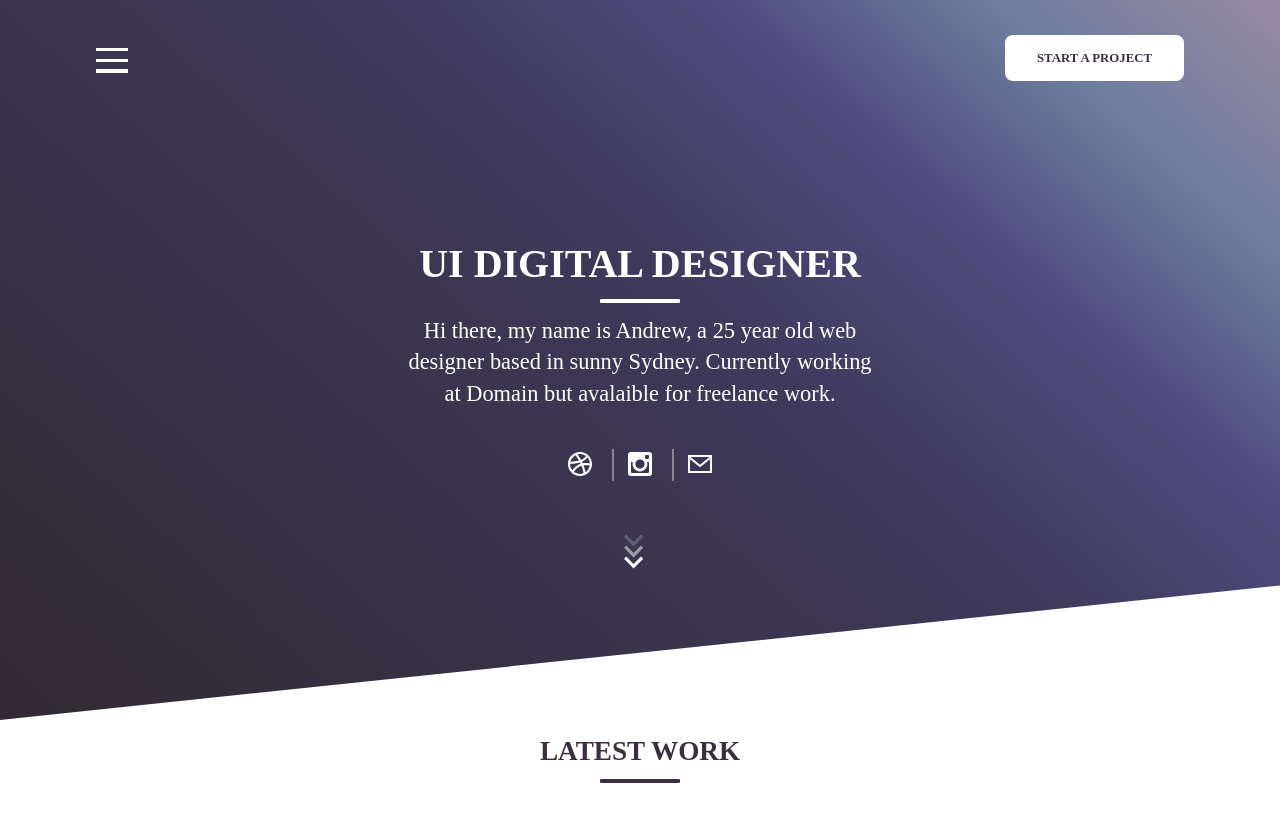
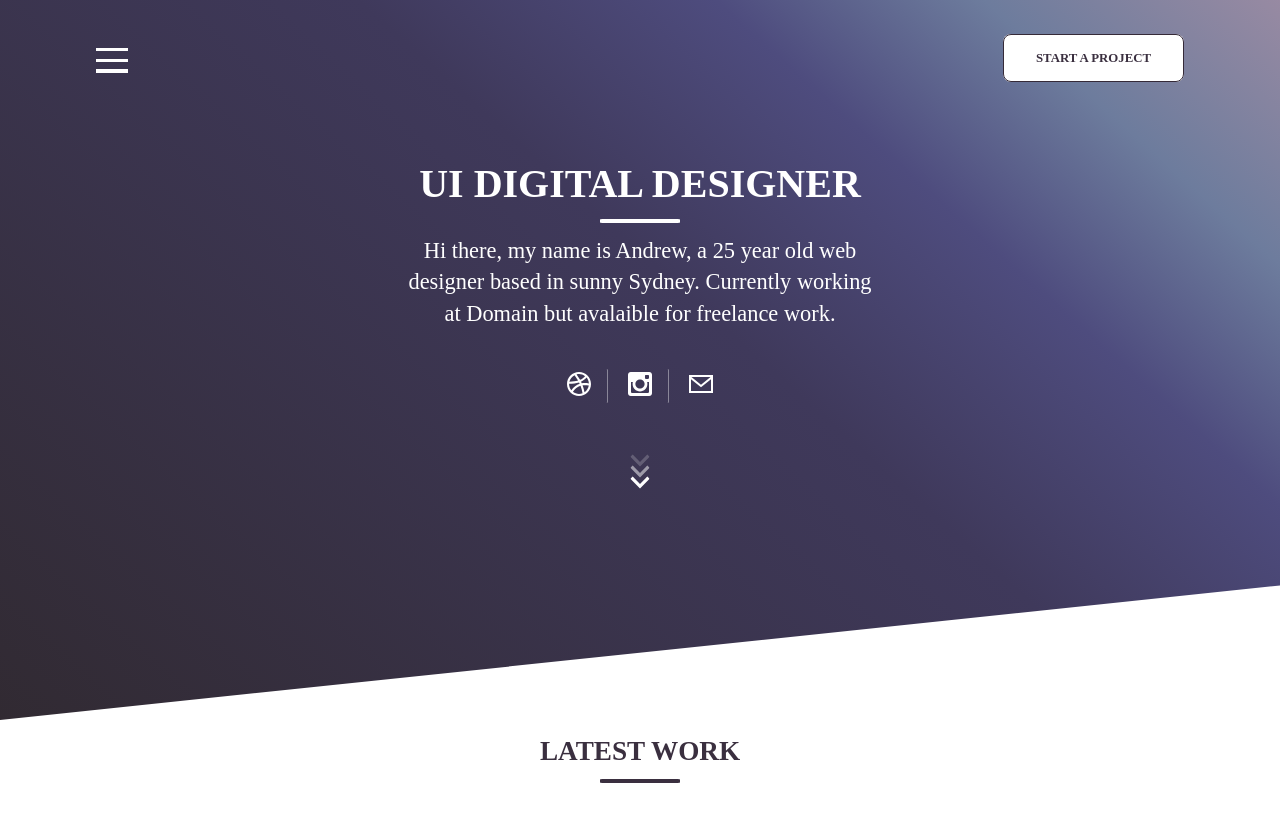
Before and after one commit to 4SapH/andrew_mckay_personal, a plain HTML site: page index.html in a window 1280 px wide. Shown: the top 822 px of the page. Drawn offline with Linux system fonts and the light colour scheme.

Commit message:
Fixed centering issues, added basic hover  coloring

```diff
--- a/css/main.css
+++ b/css/main.css
@@ -66,8 +66,16 @@ header p {
   color: #3A2F3F;
   text-transform: uppercase;
   padding: 1rem 2rem;
+  border: .05rem solid #352A38;
   border-radius: .5rem;
   font-size: .8rem;
+  cursor: pointer;
+  transition: all ease-in-out 60ms;
+}
+
+.btn:hover {
+  background: #352A38;
+  color: #fff;
 }
 
 
@@ -107,7 +115,7 @@ filter: progid:DXImageTransform.Microsoft.gradient( startColorstr='#312a32', end
 
 .header-text {
   max-width: 60vh;
-  margin: 30vh auto 0;
+  margin: 10rem auto 0;
   text-align: center;
 }
 
@@ -202,32 +210,41 @@ header .cta {
 =================*/
 
 .header-social {
-  max-width: 40vw;
   margin: 0 auto;
   text-align: center;
   margin-top: 5vh;
   position: relative;
 }
 
+.header-social ul {
+  max-width: 40vw;
+  margin: 0 auto;
+}
+
 .header-social li {
   display: inline-block;
   padding: .2rem 1rem;
   margin: 0 auto;
+  border-right: .1rem solid #fff;
+  border-right: .1rem solid rgba(255, 255, 255, 0.4);
   border-radius: 3%;
-
   position: relative;
 }
 
+.header-social li:last-child {
+  border-right: 0;
+}
+
+/*
 .header-social-divider {
   margin: 0 auto;
   display: inline-block;
-  position: absolute;
-  top: 0;
   height: 2rem;
   width: .1rem;
   background: rgb(255, 255, 255);
   background: rgba(255, 255, 255, 0.4);
 }
+*/
 
 .header-social li svg {
   max-width: 1.8rem;
@@ -235,6 +252,10 @@ header .cta {
 
 .header-social li path {
   fill: #fff;
+}
+
+.header-social li:hover path {
+  fill: #9589A2;
 }
 
 /* HEADER ARROWS
@@ -251,6 +272,8 @@ header .cta {
 .header-arr {
   margin: 0 auto;
   position: absolute;
+  left: 50%;
+  transform: translateX(-50%);
   opacity: 1;
 }
 
@@ -261,6 +284,10 @@ header .cta {
 
 .header-arr path {
   fill: #fff;
+}
+
+.header-arrows:hover .header-arr path {
+  fill: #9589A2;
 }
 
 .header-arr:first-child {
--- a/index.html
+++ b/index.html
@@ -38,15 +38,14 @@
       <div class="header-social">
         <ul>
           <!-- dribbble -->
-          <li><a href="">
+          <li>
+            <a href="">
             <svg xmlns="http://www.w3.org/2000/svg" width="24" height="24" viewBox="0 0 24 24"><path d="M12 0c-6.628 0-12 5.373-12 12s5.372 12 12 12 12-5.373 12-12-5.372-12-12-12zm9.885 11.441c-2.575-.422-4.943-.445-7.103-.073-.244-.563-.497-1.125-.767-1.68 2.31-1 4.165-2.358 5.548-4.082 1.35 1.594 2.197 3.619 2.322 5.835zm-3.842-7.282c-1.205 1.554-2.868 2.783-4.986 3.68-1.016-1.861-2.178-3.676-3.488-5.438.779-.197 1.591-.314 2.431-.314 2.275 0 4.368.779 6.043 2.072zm-10.516-.993c1.331 1.742 2.511 3.538 3.537 5.381-2.43.715-5.331 1.082-8.684 1.105.692-2.835 2.601-5.193 5.147-6.486zm-5.44 8.834l.013-.256c3.849-.005 7.169-.448 9.95-1.322.233.475.456.952.67 1.432-3.38 1.057-6.165 3.222-8.337 6.48-1.432-1.719-2.296-3.927-2.296-6.334zm3.829 7.81c1.969-3.088 4.482-5.098 7.598-6.027.928 2.42 1.609 4.91 2.043 7.46-3.349 1.291-6.953.666-9.641-1.433zm11.586.43c-.438-2.353-1.08-4.653-1.92-6.897 1.876-.265 3.94-.196 6.199.196-.437 2.786-2.028 5.192-4.279 6.701z"/></svg>
           </a></li>
-          <div class="header-social-divider"></div>
           <!-- instagram -->
           <li><a href="">
             <svg xmlns="http://www.w3.org/2000/svg" width="24" height="24" viewBox="0 0 24 24"><path d="M21.231 0h-18.462c-1.529 0-2.769 1.24-2.769 2.769v18.46c0 1.531 1.24 2.771 2.769 2.771h18.463c1.529 0 2.768-1.24 2.768-2.771v-18.46c0-1.529-1.239-2.769-2.769-2.769zm-9.231 7.385c2.549 0 4.616 2.065 4.616 4.615 0 2.549-2.067 4.616-4.616 4.616s-4.615-2.068-4.615-4.616c0-2.55 2.066-4.615 4.615-4.615zm9 12.693c0 .509-.413.922-.924.922h-16.152c-.511 0-.924-.413-.924-.922v-10.078h1.897c-.088.315-.153.64-.2.971-.05.337-.081.679-.081 1.029 0 4.079 3.306 7.385 7.384 7.385s7.384-3.306 7.384-7.385c0-.35-.031-.692-.081-1.028-.047-.331-.112-.656-.2-.971h1.897v10.077zm0-13.98c0 .509-.413.923-.924.923h-2.174c-.511 0-.923-.414-.923-.923v-2.175c0-.51.412-.923.923-.923h2.174c.511 0 .924.413.924.923v2.175z" fill-rule="evenodd" clip-rule="evenodd"/></svg>
           </a></li>
-          <div class="header-social-divider"></div>
           <!-- email -->
           <li><a href="">
             <svg xmlns="http://www.w3.org/2000/svg" width="24" height="24" viewBox="0 0 24 24"><path d="M0 3v18h24v-18h-24zm21.518 2l-9.518 7.713-9.518-7.713h19.036zm-19.518 14v-11.817l10 8.104 10-8.104v11.817h-20z"/></svg>
```
